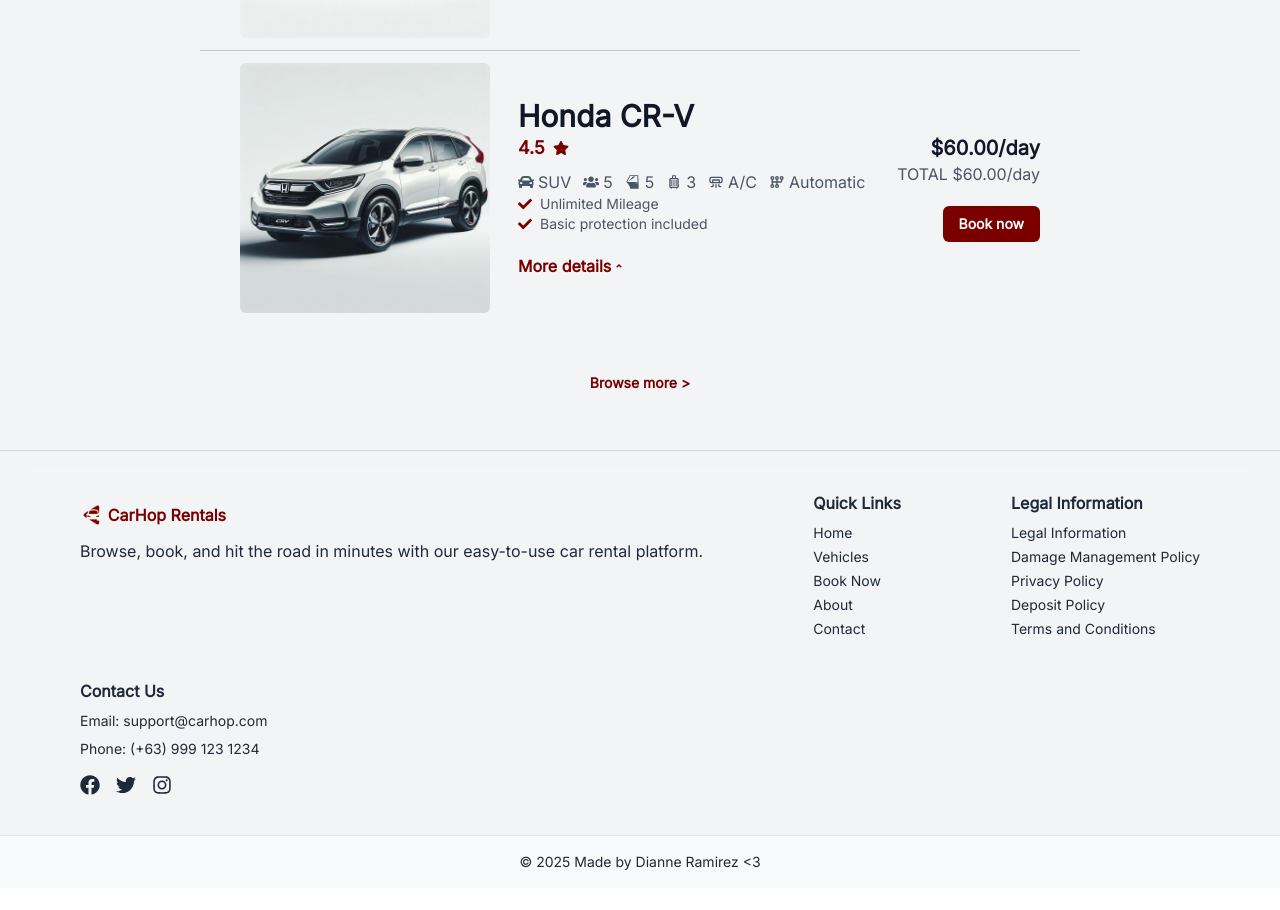
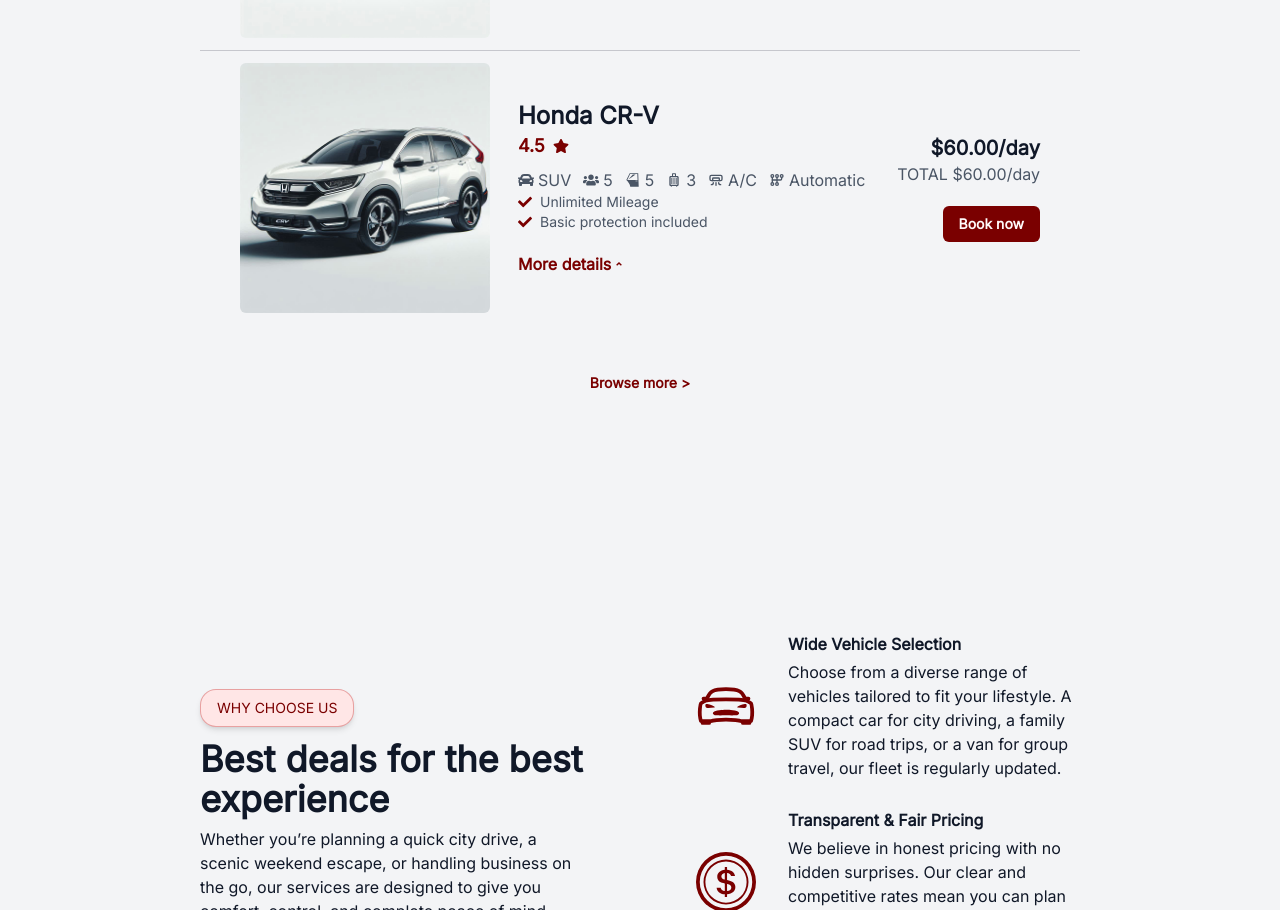
Before and after one commit to iam-Dianne/CarHop-client, a React (Vite) app: page / in a window 1280 px wide. Shown: the part 1890-2800 px from the top of the page. Before the commit the page ends 2778 px from the top, so only its background shows below. Built offline with nearby package versions, Linux system fonts and the light colour scheme.

Commit message:
about homepage section

```diff
--- a/src/assets/components/CarCard.tsx
+++ b/src/assets/components/CarCard.tsx
@@ -27,7 +27,7 @@
             />
             <div className="w-full flex flex-col lg:flex-row items-center justify-between gap-3">
               <div className="flex flex-col items-center lg:items-start">
-                <h1 className="font-bold text-3xl">{car.name}</h1>
+                <h1 className="font-bold text-2xl">{car.name}</h1>
                 <h2 className="flex items-center gap-2 text-primary mb-2">
                   <span className="text-lg font-bold">{car.rating}</span>{" "}
                   <FaStar />
--- a/src/assets/components/HomepageSections/Hero.tsx
+++ b/src/assets/components/HomepageSections/Hero.tsx
@@ -9,7 +9,7 @@
         <div className="w-full flex justify-center gap-10">
           <div className="col xl:w-[500px] flex flex-col items-center xl:items-start text-center xl:text-left ">
             <Caption label="BROWSE. BOOK. DRIVE" className="font-bold" />
-            <h1 className="text-5xl sm:text-6xl font-bold mt-5 mb-3">
+            <h1 className="text-5xl sm:text-5xl 2xl:text-6xl font-bold mt-5 mb-3">
               Car<span className="text-primary">Hop</span> to your next
               destination
             </h1>
--- /dev/null
+++ b/src/assets/components/HomepageSections/Whyus.tsx
@@ -0,0 +1,67 @@
+import React from "react";
+import Caption from "../Caption";
+import Button from "../Button";
+import { IoCarSportOutline } from "react-icons/io5";
+import { RiCoinsLine } from "react-icons/ri";
+import { BsCoin } from "react-icons/bs";
+import { BiSupport } from "react-icons/bi";
+import { MdSupportAgent } from "react-icons/md";
+
+const Whyus = () => {
+  return (
+    <div className="xl:h-screen w-full mt-20 flex flex-col xl:flex-row items-center gap-20 xl:gap-28">
+      <div className="col xl:w-1/2 text-center xl:text-left">
+        <Caption label="WHY CHOOSE US" className="mb-3 inline-block" />
+        <h1 className="font-extrabold text-4xl sm:text-3 xl mb-2">
+          Best deals for the best experience
+        </h1>
+        <p className="mb-5 ">
+          Whether you’re planning a quick city drive, a scenic weekend escape,
+          or handling business on the go, our services are designed to give you
+          comfort, control, and complete peace of mind. We’ve combined
+          convenience, affordability, and exceptional service to create a
+          seamless rental experience that caters to both everyday needs and
+          special moments.
+        </p>
+        <Button label="More details" onClick={() => {}} />
+      </div>
+      <div className="col xl:w-1/2 flex flex-col gap-7">
+        <div className="row flex flex-col xl:flex-row items-center gap-8 text-center xl:text-left">
+          <IoCarSportOutline className="text-primary text-6xl" />
+          <div className="xl:w-3/4">
+            <h4 className="font-bold mb-1">Wide Vehicle Selection</h4>
+            <p>
+              Choose from a diverse range of vehicles tailored to fit your
+              lifestyle. A compact car for city driving, a family SUV for road
+              trips, or a van for group travel, our fleet is regularly updated.
+            </p>
+          </div>
+        </div>
+        <div className="row flex flex-col xl:flex-row items-center gap-8 text-center xl:text-left">
+          <BsCoin className="text-primary text-6xl" />
+          <div className="xl:w-3/4">
+            <h4 className="font-bold mb-1">Transparent & Fair Pricing</h4>
+            <p>
+              We believe in honest pricing with no hidden surprises. Our clear
+              and competitive rates mean you can plan your trip with confidence,
+              knowing exactly what you're paying for.
+            </p>
+          </div>
+        </div>
+        <div className="row flex flex-col xl:flex-row items-center gap-8 text-center xl:text-left">
+          <MdSupportAgent className="text-primary text-6xl" />
+          <div className="xl:w-3/4">
+            <h4 className="font-bold mb-1">Transparent & Fair Pricing</h4>
+            <p>
+              We believe in honest pricing with no hidden surprises. Our clear
+              and competitive rates mean you can plan your trip with confidence,
+              knowing exactly what you're paying for.
+            </p>
+          </div>
+        </div>
+      </div>
+    </div>
+  );
+};
+
+export default Whyus;
--- a/src/assets/pages/Homepage.tsx
+++ b/src/assets/pages/Homepage.tsx
@@ -1,15 +1,17 @@
 import FeaturedCars from "../components/HomepageSections/FeaturedCars";
 import Hero from "../components/HomepageSections/Hero";
+import Whyus from "../components/HomepageSections/Whyus";
 import RentalInfoCard from "../components/RentalInfoCard";
 
 const Homepage = () => {
   return (
     <div className="px-7 sm:px-20 lg:px-[100px] xl:px-[200px] 2xl:px-[450px] text-gray-900">
       <Hero />
-      <section className="min-h-[400px] w-full py-10 flex items-center 2xl:hidden">
-        <RentalInfoCard className="block " />
+      <section className="min-h-[400px] w-full py-10 flex items-center 2xl:hidden ">
+        <RentalInfoCard className="block" />
       </section>
       <FeaturedCars />
+      <Whyus />
     </div>
   );
 };
```
